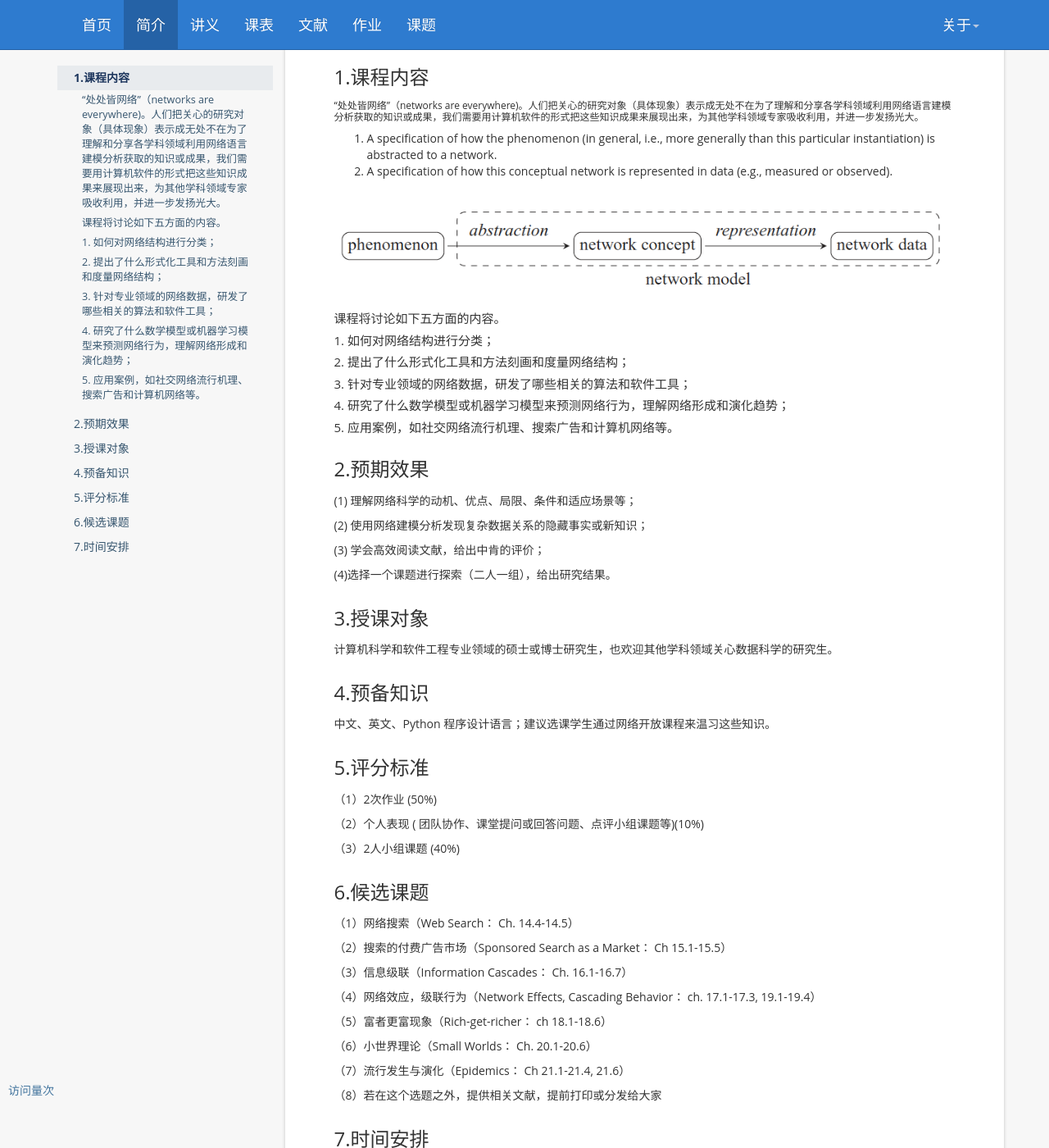
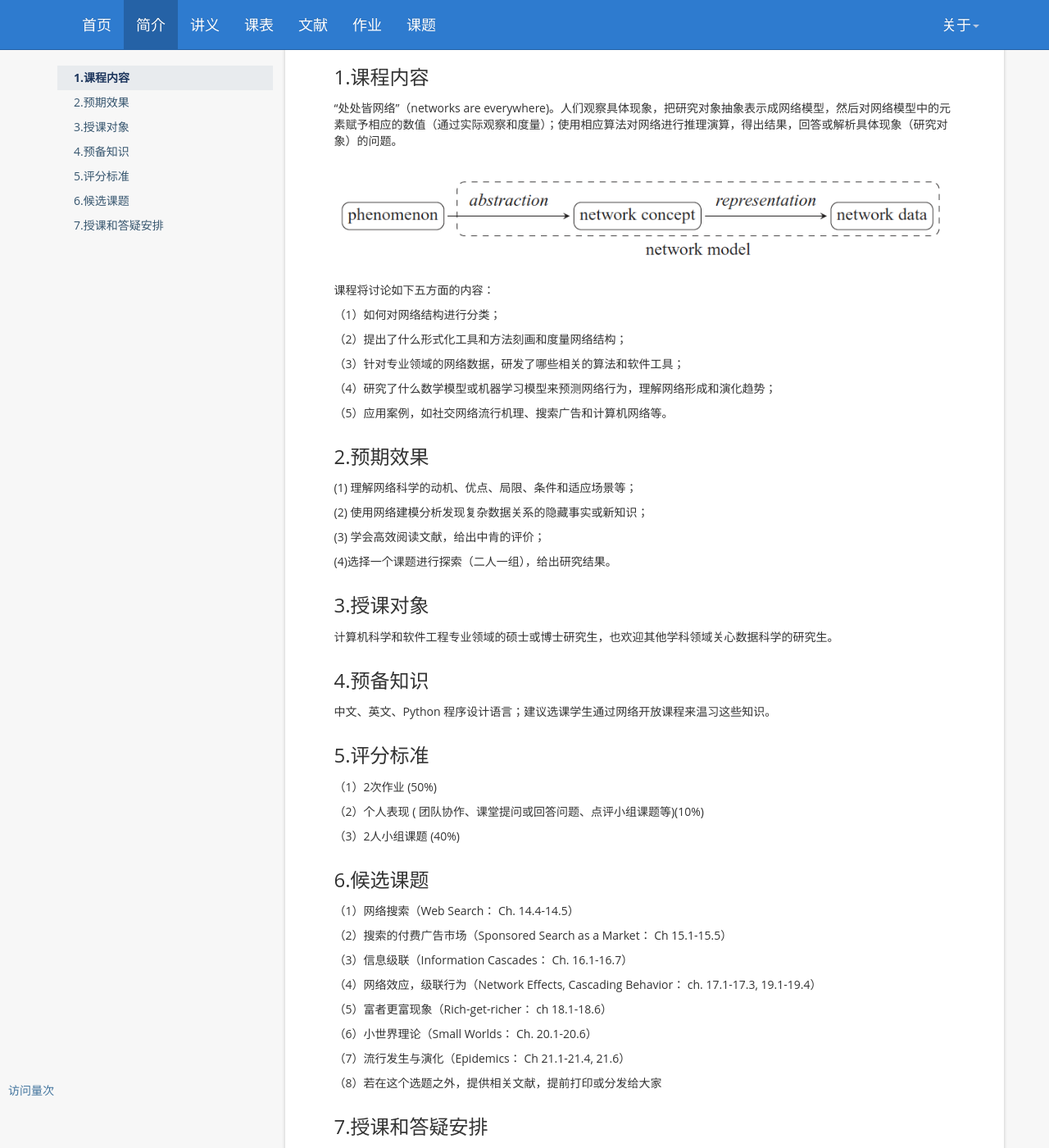
Before and after one commit to tjluo-ucas/ns, a Jekyll site: the page built from _posts/2019-02-08-intro.md, in a window 1280 px wide and 1400 px high. Shown: the whole window at 82% size. Built offline with Jekyll 4.4.1, drawn with Linux system fonts in a browser that asks for light colours; nearby versions of some CDN libraries; comment, search, counter and statistics services are not loaded; some of the changed text lies outside the part shown.

Commit message:
Update 2019-02-08-intro.md

```diff
--- a/_posts/2019-02-08-intro.md
+++ b/_posts/2019-02-08-intro.md
@@ -11,25 +11,21 @@
 1.课程内容 {#contents}
 -----
 
-##### “处处皆网络”（networks are everywhere)。人们把关心的研究对象（具体现象）表示成无处不在为了理解和分享各学科领域利用网络语言建模分析获取的知识或成果，我们需要用计算机软件的形式把这些知识成果来展现出来，为其他学科领域专家吸收利用，并进一步发扬光大。
-1. A specification of how the phenomenon (in general, i.e., more generally than
-this particular instantiation) is abstracted to a network.
-2. A specification of how this conceptual network is represented in data (e.g.,
-measured or observed).
+ “处处皆网络”（networks are everywhere)。人们观察具体现象，把研究对象抽象表示成网络模型，然后对网络模型中的元素赋予相应的数值（通过实际观察和度量）；使用相应算法对网络进行推理演算，得出结果，回答或解析具体现象（研究对象）的问题。
 
 ![ns-core.png](https://tjluo-ucas.github.io/ns/static/img/ns-core.png)
 
-#### 课程将讨论如下五方面的内容。
+课程将讨论如下五方面的内容：
 
-#### 1. 如何对网络结构进行分类；
+（1）如何对网络结构进行分类；
 
-#### 2. 提出了什么形式化工具和方法刻画和度量网络结构；
+（2）提出了什么形式化工具和方法刻画和度量网络结构；
 
-#### 3. 针对专业领域的网络数据，研发了哪些相关的算法和软件工具；
+（3）针对专业领域的网络数据，研发了哪些相关的算法和软件工具；
 
-#### 4. 研究了什么数学模型或机器学习模型来预测网络行为，理解网络形成和演化趋势；
+（4）研究了什么数学模型或机器学习模型来预测网络行为，理解网络形成和演化趋势；
 
-#### 5. 应用案例，如社交网络流行机理、搜索广告和计算机网络等。
+（5）应用案例，如社交网络流行机理、搜索广告和计算机网络等。
 
 
 2.预期效果 {#outcomes}
@@ -77,10 +73,10 @@
 
 （8）若在这个选题之外，提供相关文献，提前打印或分发给大家
 
-7.时间安排  {#arrange}
+7.授课和答疑安排  {#arrange}
 ---------------------------
-上课时间: 8:30am - 10:00am （周四）;上课地点: 国科大雁栖湖校区教1-107
+上课时间: 周四 8:30am - 10:00am ;上课地点: 国科大雁栖湖校区教1-107
 
-首席教授: 罗铁坚，邮件: tjluo@ucas.ac.cn，办公室: 国科大雁栖湖校区学园2-418 ，答疑时间: 周四 3:00pm - 4:00pm
+答疑时间: 周四 3:00pm - 4:00pm；答疑地点: 国科大雁栖湖校区学园2-418；负责答疑：罗铁坚（教授），邮件:tjluo@ucas.ac.cn，
 
-助教: 刘丹，邮件:diananini@163.com，实验室: 国科大雁栖湖校区学园2-518 ，答疑时间: 周四 2:00pm - 5:00pm
+答疑时间: 周四 2:00pm - 5:00pm；答疑地点: 国科大雁栖湖校区学园2-518；负责答疑：刘  丹（助教），邮件:diananini@163.com
```
